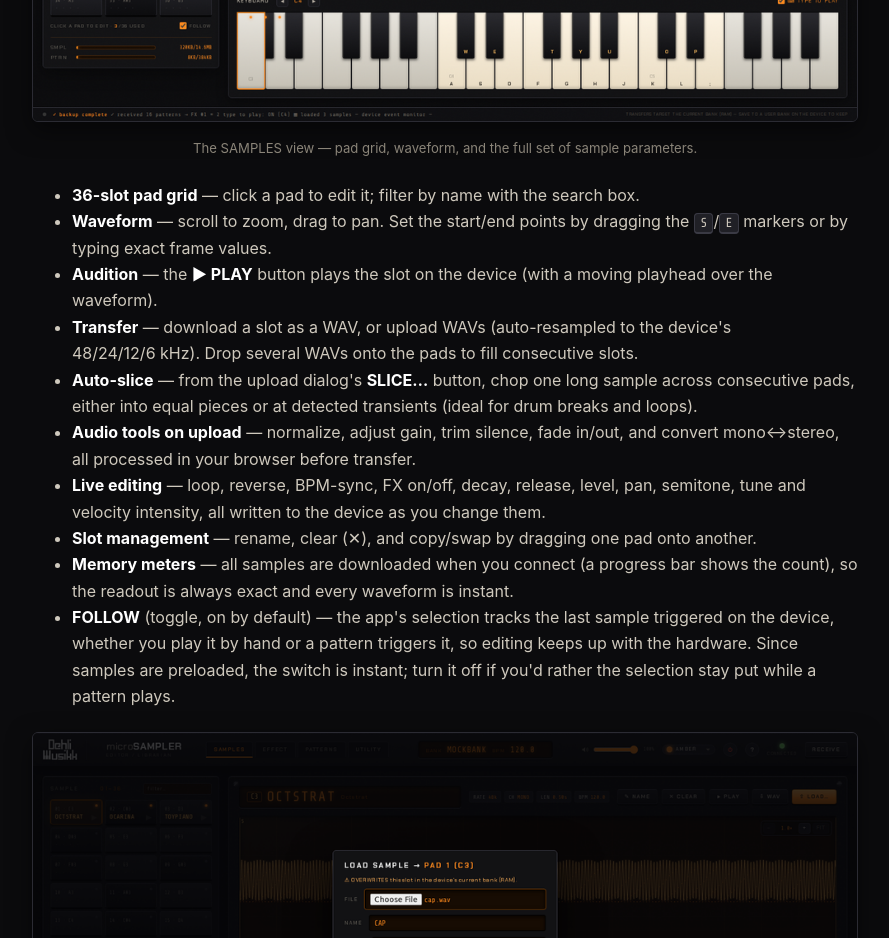
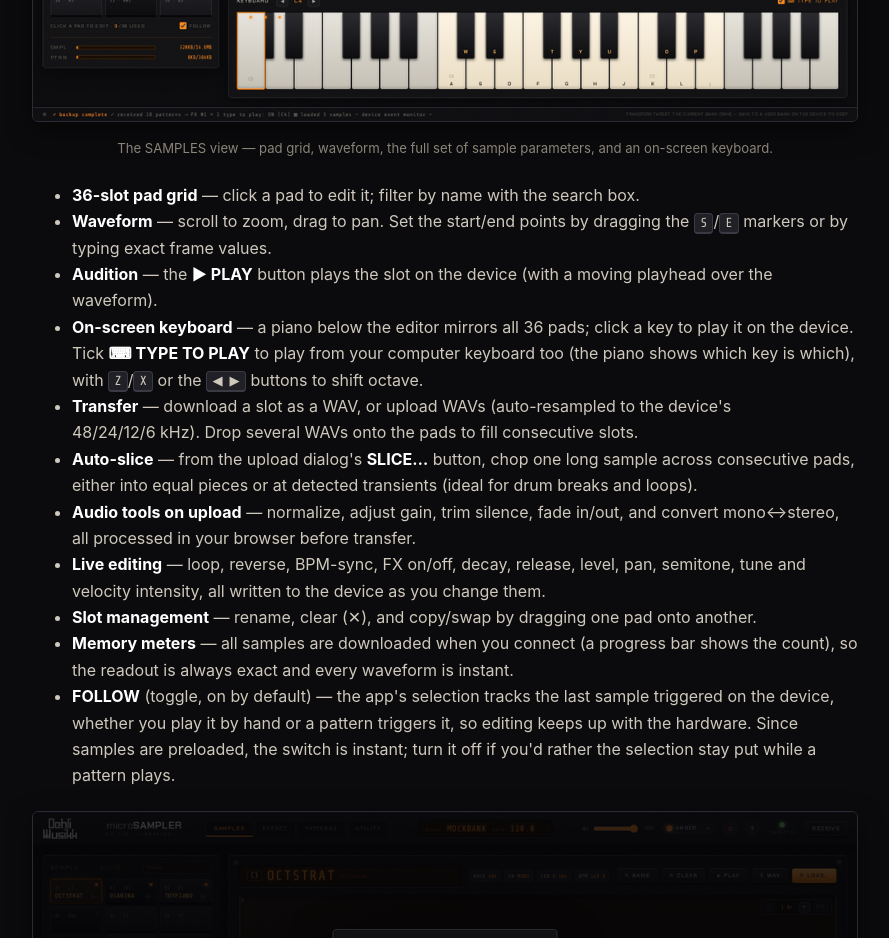
Before and after one commit to benjamindehli/microsampler-editor-librarian, a website: page docs/index.html in a window 1280 px wide. Shown: the part 5640-6578 px from the top of the page, without its empty margins (346-1235 px from the left). Drawn offline with Linux system fonts and the light colour scheme.

Commit message:
Document on-screen piano and QWERTY play

```diff
--- a/docs/index.html
+++ b/docs/index.html
@@ -68,6 +68,7 @@
             "featureList": [
                 "WAV sample download and upload with automatic resampling",
                 "Full sample parameter editing and waveform trimming",
+                "On-screen and computer-keyboard piano to play samples on the device",
                 "All 22 effect types with their complete parameter sets",
                 "Pattern receive, playback, record and MIDI file import/export",
                 "Full bank backup and restore, including persistent user banks"
@@ -335,8 +336,8 @@ cd microsampler-editor-librarian</code></pre>
     <section id="samples">
       <h2>Samples</h2>
       <figure>
-        <img src="assets/screenshots/samples.png" alt="The Samples view: 36-pad grid on the left, waveform and parameter controls on the right" loading="lazy">
-        <figcaption>The SAMPLES view — pad grid, waveform, and the full set of sample parameters.</figcaption>
+        <img src="assets/screenshots/samples.png" alt="The Samples view: 36-pad grid on the left; waveform and parameter controls on the right, with an on-screen keyboard beneath them" loading="lazy">
+        <figcaption>The SAMPLES view — pad grid, waveform, the full set of sample parameters, and an on-screen keyboard.</figcaption>
       </figure>
       <ul>
         <li><strong>36-slot pad grid</strong> — click a pad to edit it; filter by name with the search box.</li>
@@ -344,6 +345,10 @@ cd microsampler-editor-librarian</code></pre>
           the <kbd>S</kbd>/<kbd>E</kbd> markers or by typing exact frame values.</li>
         <li><strong>Audition</strong> — the <strong>▶ PLAY</strong> button plays the slot on the device
           (with a moving playhead over the waveform).</li>
+        <li><strong>On-screen keyboard</strong> — a piano below the editor mirrors all 36 pads; click a
+          key to play it on the device. Tick <strong>⌨ TYPE TO PLAY</strong> to play from your computer
+          keyboard too (the piano shows which key is which), with <kbd>Z</kbd>/<kbd>X</kbd> or the
+          <kbd>◀ ▶</kbd> buttons to shift octave.</li>
         <li><strong>Transfer</strong> — download a slot as a WAV, or upload WAVs (auto-resampled to the
           device's 48/24/12/6&nbsp;kHz). Drop several WAVs onto the pads to fill consecutive slots.</li>
         <li><strong>Auto-slice</strong> — from the upload dialog's <strong>SLICE…</strong> button, chop one
```
Also changed, not shown: README.md.
